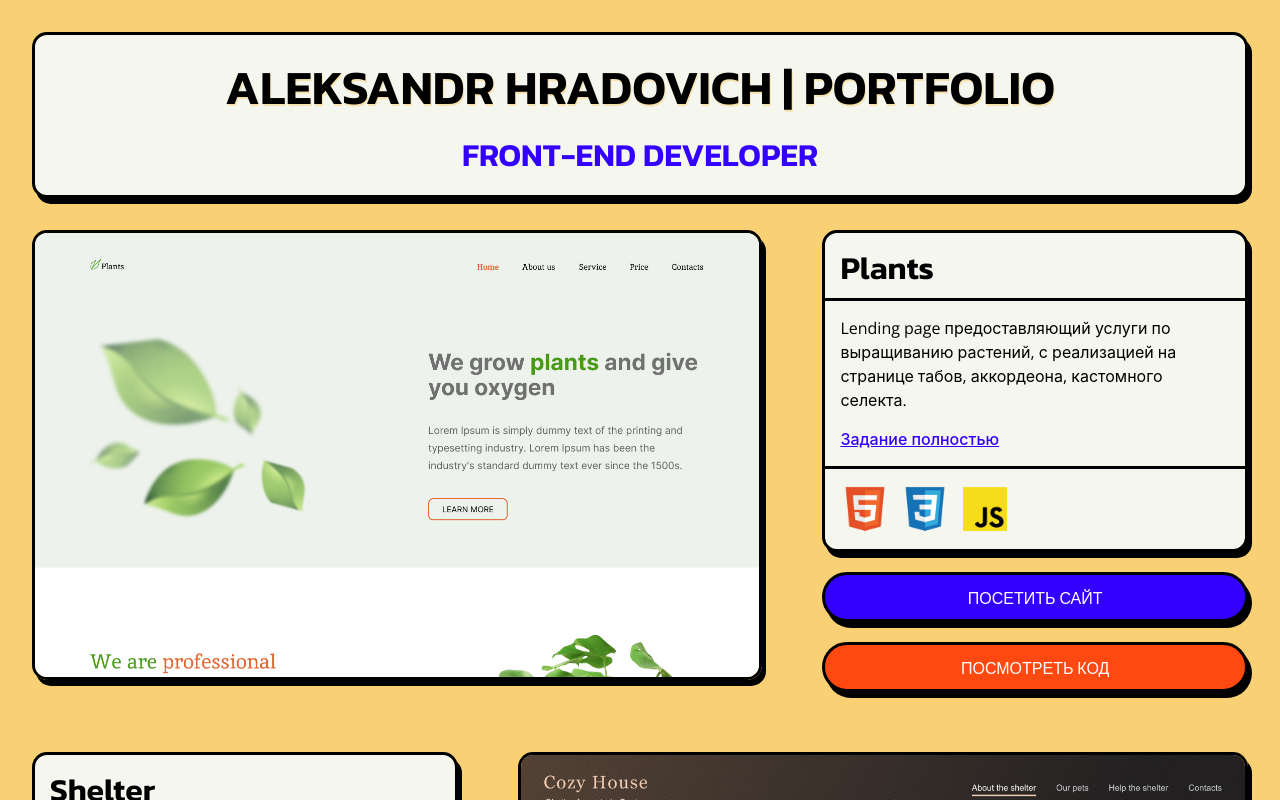
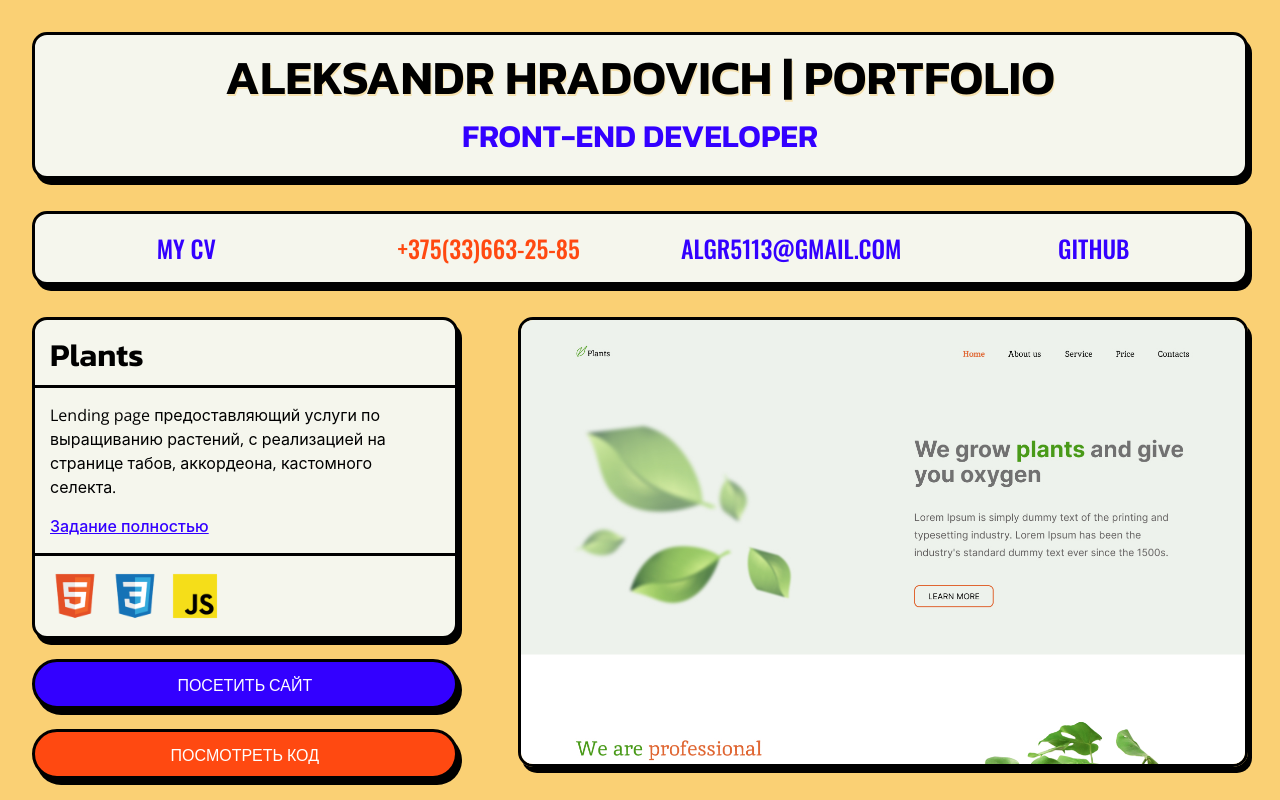
Before and after one commit to AL424/Portfolio, a React (Vite) app: page / in a window 1280 px wide. Shown: the top 800 px of the page. Built offline with nearby package versions, Linux system fonts and the light colour scheme.

Commit message:
feat: add contacts

```diff
--- a/src/App.tsx
+++ b/src/App.tsx
@@ -1,4 +1,5 @@
 import './App.scss';
+import { Contacts } from './components/Contacts';
 import { Header } from './components/Header';
 import { Projects } from './components/Projects';
 
@@ -6,6 +7,7 @@ function App() {
   return (
     <>
       <Header />
+      <Contacts />
       <Projects />
     </>
   );
--- /dev/null
+++ b/src/components/Contacts/Contacts.scss
@@ -0,0 +1,27 @@
+.contacts {
+  padding: 1rem 2rem;
+  margin-bottom: 2rem;
+
+  border-radius: 15px;
+  border: black solid 3px;
+  box-shadow: 4px 6px black;
+  background-color: #F5F6ED;
+
+  &__list {
+    padding: 0;
+    margin: 0;
+    list-style: none;
+    display: grid;
+    grid-template-columns: repeat(auto-fit, minmax(230px, 1fr));
+    gap: 1.5rem 4rem;
+  }
+  &__item:nth-child(2) .contact {
+    color: #ff4911;
+  }
+  .contact {
+    font-family: 'Oswald';
+    text-decoration: none;
+    text-transform: uppercase;
+    font-size: 1.5rem;
+  }
+}
--- /dev/null
+++ b/src/components/Contacts/index.tsx
@@ -0,0 +1,24 @@
+import { FC } from 'react';
+import './Contacts.scss';
+
+export const Contacts: FC = () => {
+  return (
+    <div className="contacts">
+      <ul className="contacts__list">
+        <li className="contacts__item">
+          <a href="https://drive.google.com/file/d/1JlpLl_DDPEg0awD75zUsRYEykokVtvho/view" className="contacts__link contact" target='_blank'>
+            MY CV
+          </a>
+        </li>
+        <li className="contacts__item">
+          <a href="tel:+375336632585" className="contacts__link contact">
+            +375(33)663-25-85
+          </a>
+        </li>
+        <li className="contacts__item"><a href="mailto:algr5113@gmail.com" className="contacts__link contact">
+          algr5113@gmail.com</a></li>
+        <li className="contacts__item"><a href="https://github.com/AL424" className="contacts__link contact" target='_blank'>GitHub</a></li>
+      </ul>
+    </div>
+  )
+}
--- a/src/index.scss
+++ b/src/index.scss
@@ -28,6 +28,7 @@ h2,
 h3 {
   font-family: 'Kanit', sans-serif;
   font-weight: 600;
+  line-height: 1.1;
 }
 
 a {
```
